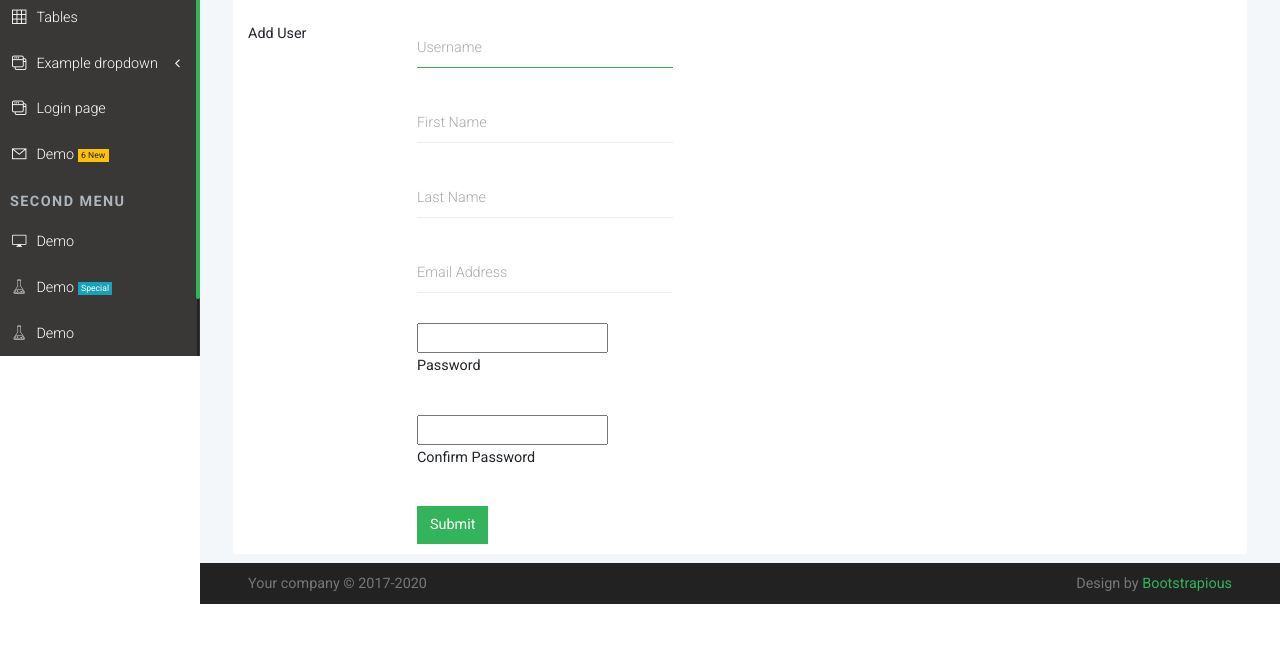
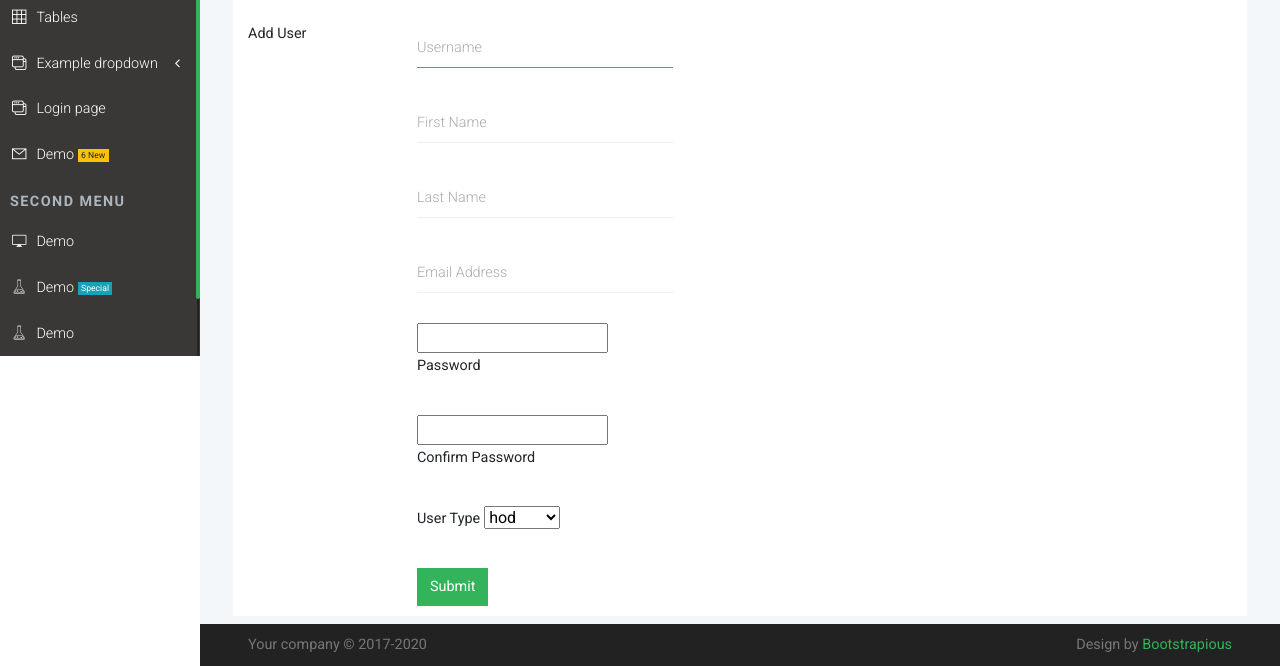
Before and after one commit to dev-preetamraj/sms, a Django app: page /add_user/ in a window 1280 px wide. Shown: the part 444-1110 px from the top of the page. Before the commit the page ends 1048 px from the top, so only its background shows below. Run offline with Django 3.2, Linux system fonts and the light colour scheme; some libraries are stand-ins or nearby versions.

Commit message:
added usertype

```diff
--- a/sms_app/forms.py
+++ b/sms_app/forms.py
@@ -7,10 +7,16 @@
 
 
 class RegisterUserForm(UserCreationForm):
+    USERTYPE = (
+        ('hod','hod'),
+        ('staff', 'staff'),
+        ('student', 'student')
+    )
+    user_type = forms.ChoiceField(choices=USERTYPE)
     class Meta:
         model = User
         fields = ['username', 'email', 'password1',
-                  'password2', 'first_name', 'last_name']
+                  'password2', 'first_name', 'last_name','user_type']
 
         widgets = {
             'username': forms.TextInput(attrs={'class': 'input-material'}),
--- a/sms_app/views.py
+++ b/sms_app/views.py
@@ -1,6 +1,7 @@
 from django.shortcuts import render, redirect
 from .decorators import allowed_users, unauthenticated_user
 from .models import Staff, Student
+from django.contrib.auth.models import User, Group
 from .forms import AddStaffForm, RegisterUserForm, AddStudentForm, UpdateUserForm
 from django.contrib.auth.mixins import LoginRequiredMixin, UserPassesTestMixin
 from django.views.generic.detail import DetailView
@@ -25,7 +26,16 @@ def register_user_view(request):
     if request.method == 'POST':
         form = RegisterUserForm(request.POST)
         if form.is_valid():
-            form.save()
+            user_save = form.save()
+            if form.cleaned_data.get('user_type') == 'hod':
+                set_group = Group.objects.get(name='hod')
+                user_save.groups.add(set_group)
+            elif form.cleaned_data.get('user_type') == 'staff':
+                set_group = Group.objects.get(name='staff')
+                user_save.groups.add(set_group)
+            else:
+                set_group = Group.objects.get(name='student')
+                user_save.groups.add(set_group)
             return redirect('admin_dashboard')
         else:
             return redirect('register_user')
--- a/templates/accounts/add_user.html
+++ b/templates/accounts/add_user.html
@@ -51,6 +51,11 @@
                         {{form.password2}}
                         <label for="register-password2" class="label-material">Confirm Password </label>
                     </div>
+                    <div class="form-group-material">
+                        <label for="user_type" class="label-material">User Type</label>
+                        {{form.user_type}}
+
+                    </div>
                     <div class="form-group">
                         <input type="submit" value="Submit" class="mr-3 btn btn-primary">
                     </div>
```
